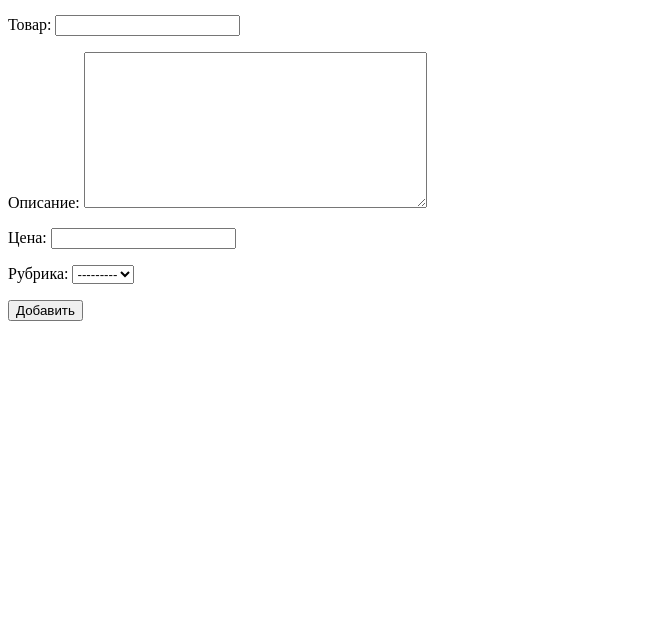
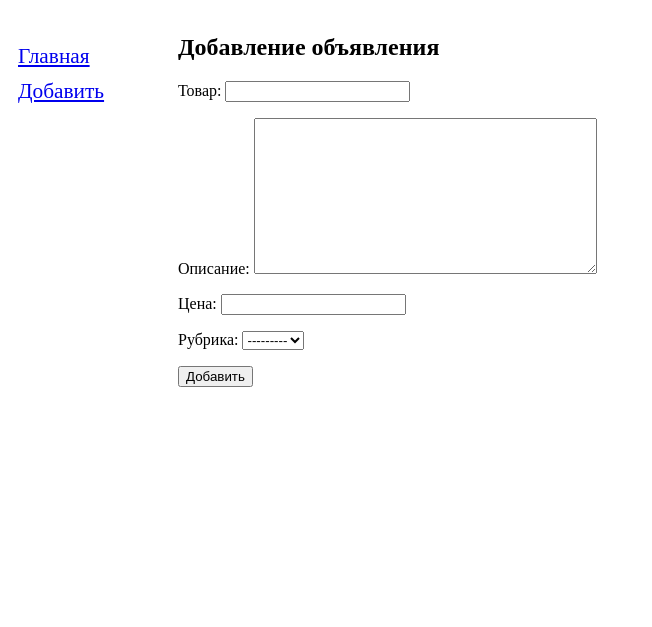
Before and after one commit to skotwind-res/Z45_Django_Class_Work, a Django app: page /bboard/add/ in a window 1280 px wide. Shown: the part 99-726 px from the top of the page, without its empty margins (0-652 px from the left). Run offline with Django 3.2, Linux system fonts and the light colour scheme; data that the repository does not hold is empty.

Commit message:
Add css style.

```diff
--- a/samplesite/bboard/templates/bboard/create.html
+++ b/samplesite/bboard/templates/bboard/create.html
@@ -1,23 +1,12 @@
-<!DOCTYPE html>
-<html>
-<head>
-    <meta charset="UTF-8">
-    <title> Главная :: Доска объявлений</title>
-</head>
-<body>
-<h1>Добавление объявления</h1>
-<div>
-    <a href="{% url 'index' %}">Главная</a>
-    <a href="{% url 'add' %}">Добавить</a>
-    {% for rubric in rubrics %}
-    <a href="{% url 'by_rubric' rubric.pk %}">
-        {{ rubric.name }}</a>
-    {% endfor %}
-</div>
+{% extends "layout/basic.html" %}
+
+{% block title %}Добавление объявления {% endblock %}
+
+{% block content %}
+<h2>Добавление объявления</h2>
 <form method="post">
     {% csrf_token %}
     {{ form.as_p }}
     <input type="submit" value="Добавить">
 </form>
-</body>
-</html>
+{% endblock %}
--- a/samplesite/bboard/templates/layout/basic.html
+++ b/samplesite/bboard/templates/layout/basic.html
@@ -1,9 +1,28 @@
 <!DOCTYPE html>
-<html >
+
+<html>
 <head>
     <meta charset="UTF-8">
     <title> {% block title %}Главная{% endblock %} ::
         Доска объявлений</title>
+    <style>header h1 {
+        font-size: 40pt;
+        text-transform: uppercase;
+        text-align: center;
+        background-image: url("bg.jpg");
+    }
+    nav {
+        font-size: 16pt;
+        width: 150px;
+        float: left;
+    }
+    nav a {
+        display: block;
+        margin: 10px 10px;
+    }
+    section {
+        margin-left: 170px;
+    }</style>
 </head>
 <body>
 <header>
@@ -13,7 +32,7 @@
     <a href="{% url 'index' %}">Главная</a>
     <a href="{% url 'add' %}">Добавить</a>
     {% for rubric in rubrics %}
-          <a href= "{% url 'by_rubric' rubric.pk %}">
+    <a href="{% url 'by_rubric' rubric.pk %}">
         {{ rubric.name }}</a>
     {% endfor %}
 </nav>
```
Also changed, not shown: samplesite/bboard/static/bboard/style.css (added, +18 -0 lines), samplesite/bboard/templates/bboard/by_rubric.html (+8 -19 lines). Lines whose indentation alone changed are shown as unchanged.
